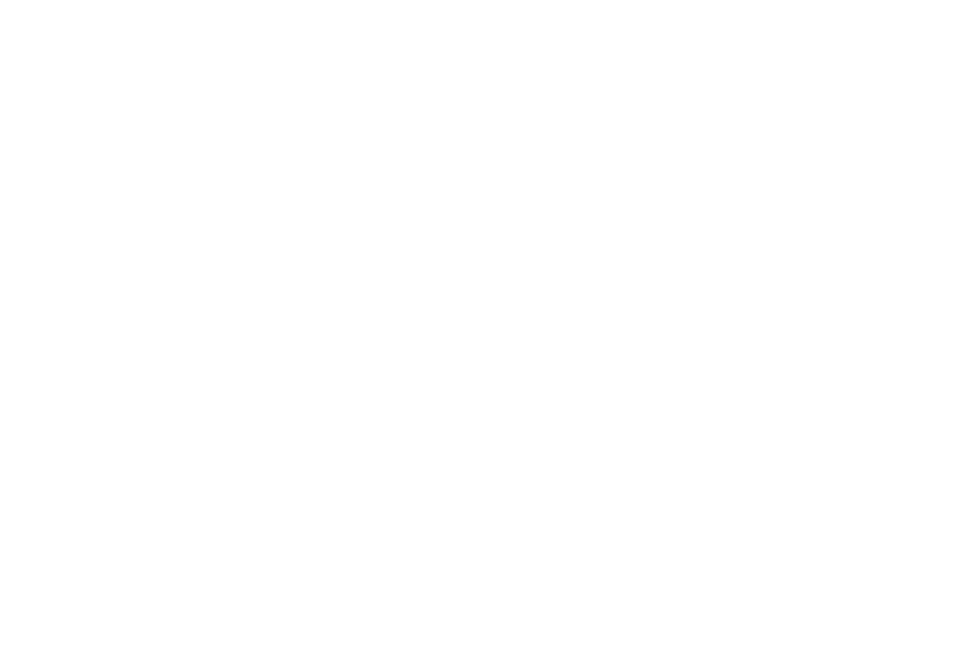
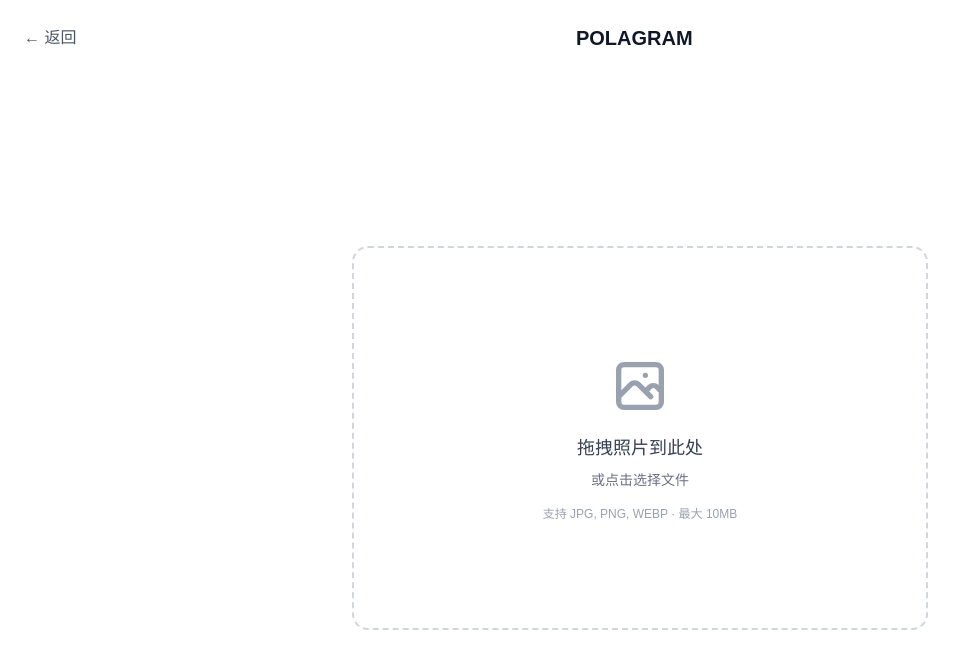
Before and after one commit to wufulin/superpowers-test, a Next.js app: page / in a window 1280 px wide. Both pictures are taken after a click on the button "开始创作 →". Shown: the top 668 px of the page, without its empty margins (0-964 px from the left). Built offline with nearby package versions, Linux system fonts and the light colour scheme.

Commit message:
feat: add UploadView with drag-and-drop support

```diff
--- /dev/null
+++ b/app/components/UploadView.tsx
@@ -0,0 +1,79 @@
+'use client'
+
+import { useCallback } from 'react'
+import { useDispatch } from 'react-redux'
+import { setView } from '../store/slices/viewSlice'
+import { setOriginalImage } from '../store/slices/imageSlice'
+
+export default function UploadView() {
+  const dispatch = useDispatch()
+
+  const handleFile = useCallback((file: File) => {
+    if (!file.type.startsWith('image/')) {
+      alert('请上传图片文件 (JPG/PNG/WEBP)')
+      return
+    }
+    if (file.size > 10 * 1024 * 1024) {
+      alert('文件大小不能超过 10MB')
+      return
+    }
+
+    const reader = new FileReader()
+    reader.onload = (e) => {
+      dispatch(setOriginalImage(e.target?.result as string))
+      dispatch(setView('preview'))
+    }
+    reader.readAsDataURL(file)
+  }, [dispatch])
+
+  const onDrop = useCallback((e: React.DragEvent) => {
+    e.preventDefault()
+    const file = e.dataTransfer.files[0]
+    if (file) handleFile(file)
+  }, [handleFile])
+
+  const onFileInput = useCallback((e: React.ChangeEvent<HTMLInputElement>) => {
+    const file = e.target.files?.[0]
+    if (file) handleFile(file)
+  }, [handleFile])
+
+  return (
+    <div className="min-h-screen bg-white flex flex-col">
+      <header className="flex justify-between items-center p-6">
+        <button
+          onClick={() => dispatch(setView('landing'))}
+          className="text-gray-600 hover:text-gray-900"
+        >
+          ← 返回
+        </button>
+        <div className="text-xl font-bold text-gray-900">POLAGRAM</div>
+        <div className="w-16"></div>
+      </header>
+
+      <main className="flex-1 flex items-center justify-center p-8">
+        <div
+          onDrop={onDrop}
+          onDragOver={(e) => e.preventDefault()}
+          className="w-full max-w-xl h-96 border-2 border-dashed border-gray-300 rounded-2xl flex flex-col items-center justify-center hover:border-gray-400 transition-colors cursor-pointer"
+          onClick={() => document.getElementById('file-input')?.click()}
+        >
+          <div className="w-16 h-16 mb-4 text-gray-400">
+            <svg fill="none" stroke="currentColor" viewBox="0 0 24 24">
+              <path strokeLinecap="round" strokeLinejoin="round" strokeWidth={2} d="M4 16l4.586-4.586a2 2 0 012.828 0L16 16m-2-2l1.586-1.586a2 2 0 012.828 0L20 14m-6-6h.01M6 20h12a2 2 0 002-2V6a2 2 0 00-2-2H6a2 2 0 00-2 2v12a2 2 0 002 2z" />
+            </svg>
+          </div>
+          <p className="text-lg text-gray-700 mb-2">拖拽照片到此处</p>
+          <p className="text-sm text-gray-500">或点击选择文件</p>
+          <p className="text-xs text-gray-400 mt-4">支持 JPG, PNG, WEBP · 最大 10MB</p>
+          <input
+            id="file-input"
+            type="file"
+            accept="image/*"
+            className="hidden"
+            onChange={onFileInput}
+          />
+        </div>
+      </main>
+    </div>
+  )
+}
--- a/app/page.tsx
+++ b/app/page.tsx
@@ -3,6 +3,7 @@
 import { useSelector } from 'react-redux'
 import { RootState } from './store'
 import LandingView from './components/LandingView'
+import UploadView from './components/UploadView'
 
 export default function Home() {
   const currentView = useSelector((state: RootState) => state.view.currentView)
@@ -10,6 +11,7 @@
   return (
     <main>
       {currentView === 'landing' && <LandingView />}
+      {currentView === 'upload' && <UploadView />}
     </main>
   )
 }
```
